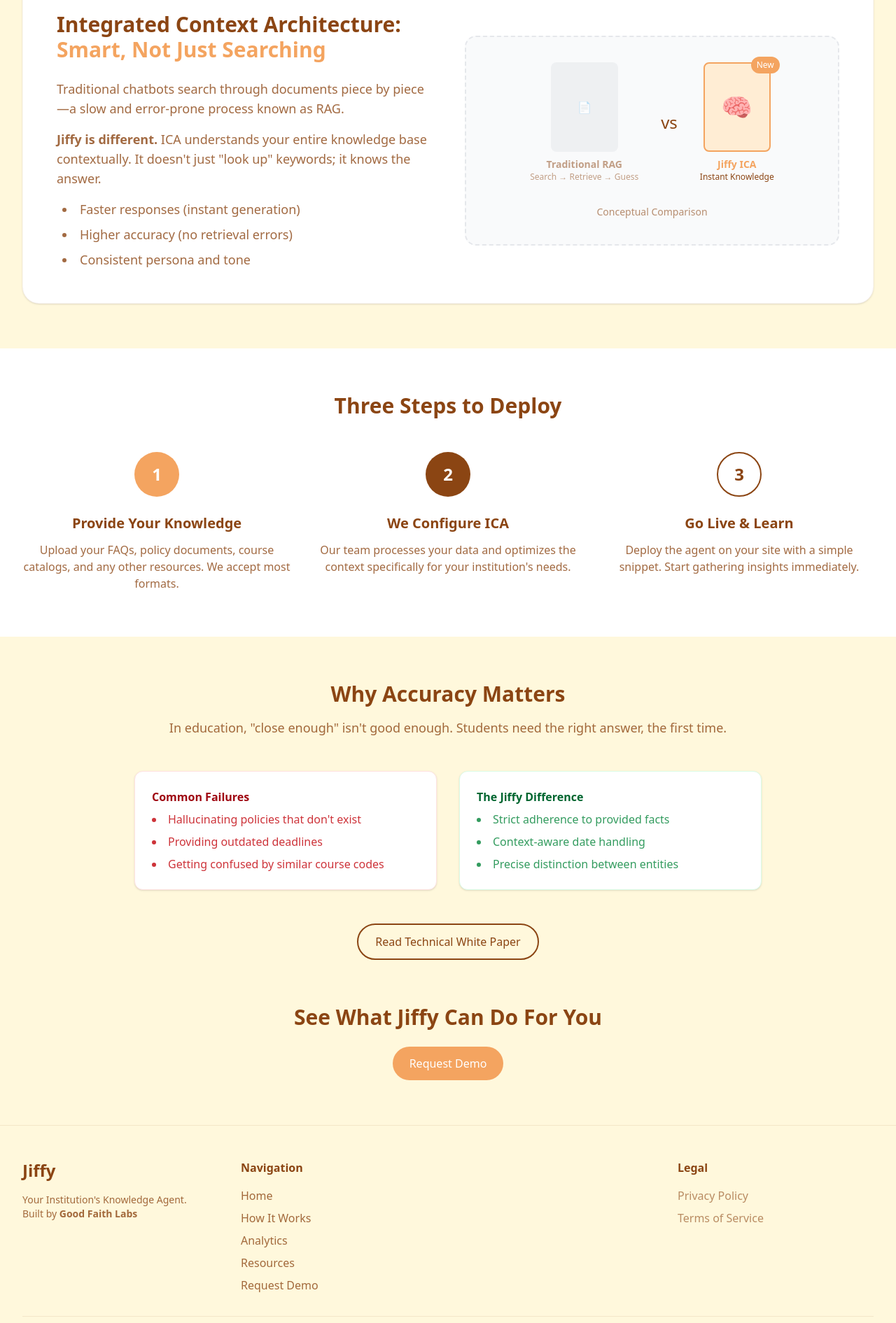
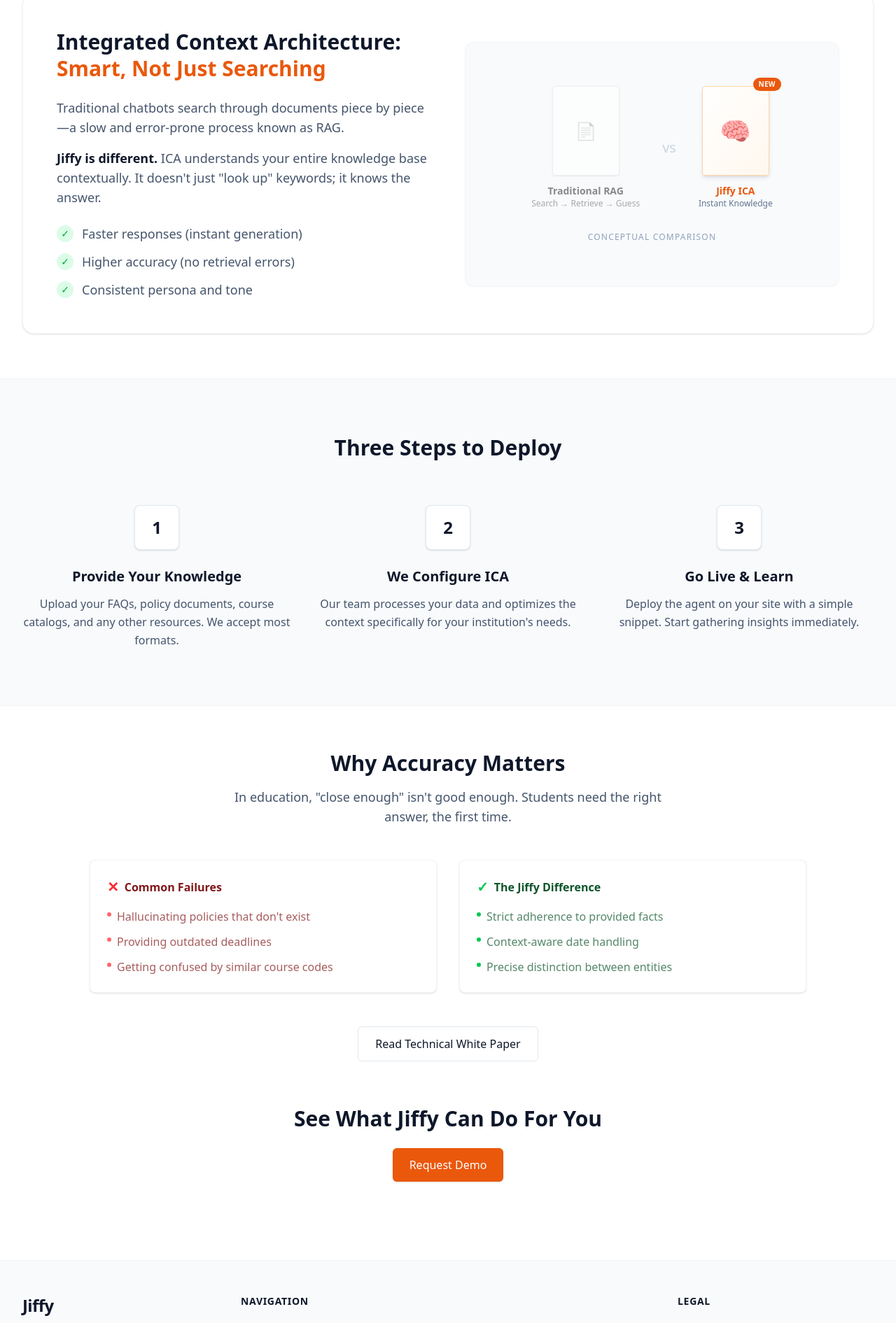
Before and after one commit to ashwaryy/jiffy-website, a Next.js app: page /how-it-works in a window 1280 px wide. Shown: the part 300-2191 px from the top of the page at 70% size. Built offline with nearby package versions, Linux system fonts and the light colour scheme.

Commit message:
feat: aesthetic revamp for a fresh, professional feel

```diff
--- a/app/globals.css
+++ b/app/globals.css
@@ -1,10 +1,12 @@
 @import "tailwindcss";
 
 :root {
-  /* Design System Colors */
-  --jiffy-primary: #F4A460;
-  --jiffy-secondary: #8B4513;
-  --jiffy-background: #FFF8DC;
+  /* Premium Design System Colors */
+  --jiffy-primary: #ea580c; /* Sharper Orange (Orange-600) for pop */
+  --jiffy-accent: #facc15; /* Yellow (Yellow-400) for highlights */
+  --jiffy-secondary: #0f172a; /* Slate-900 for sharp, premium text */
+  --jiffy-background: #ffffff; /* Clean White */
+  --jiffy-surface: #f8fafc; /* Slate-50 for subtle backgrounds */
 
   /* Semantic mappings */
   --background: var(--jiffy-background);
@@ -16,6 +18,8 @@
   --color-foreground: var(--foreground);
   --color-primary: var(--jiffy-primary);
   --color-secondary: var(--jiffy-secondary);
+  --color-surface: var(--jiffy-surface);
+  --color-accent: var(--jiffy-accent);
   --font-sans: var(--font-dm-sans);
 }
 
--- a/app/how-it-works/page.tsx
+++ b/app/how-it-works/page.tsx
@@ -3,91 +3,100 @@
 
 export default function HowItWorks() {
   return (
-    <div className="flex flex-col gap-16 pb-16 pt-12">
+    <div className="flex flex-col gap-16 pb-16 pt-16">
       {/* Page Headline */}
       <section className="container mx-auto px-4 sm:px-6 lg:px-8 text-center">
-        <h1 className="text-4xl md:text-5xl font-bold text-secondary mb-4">
+        <h1 className="text-4xl md:text-5xl font-bold text-secondary mb-6 tracking-tight">
           How Jiffy's Knowledge Agent Works
         </h1>
-        <p className="text-xl text-secondary/70 max-w-2xl mx-auto">
+        <p className="text-xl text-slate-600 max-w-2xl mx-auto font-light">
           Built differently to deliver better results.
         </p>
       </section>
 
       {/* Section 1: The ICA Advantage */}
       <section className="container mx-auto px-4 sm:px-6 lg:px-8">
-        <div className="bg-white rounded-3xl p-8 md:p-12 shadow-sm border border-[#8B4513]/5">
+        <div className="bg-white rounded-2xl p-8 md:p-12 shadow-sm border border-slate-100">
           <div className="grid grid-cols-1 lg:grid-cols-2 gap-12 items-center">
             <div>
-              <h2 className="text-3xl font-bold text-secondary mb-6">
+              <h2 className="text-3xl font-bold text-secondary mb-6 leading-tight">
                 Integrated Context Architecture: <br/>
                 <span className="text-primary">Smart, Not Just Searching</span>
               </h2>
-              <div className="space-y-4 text-secondary/80 text-lg">
+              <div className="space-y-4 text-slate-600 text-lg">
                 <p>
                   Traditional chatbots search through documents piece by piece—a slow and error-prone process known as RAG.
                 </p>
                 <p>
-                  <strong>Jiffy is different.</strong> ICA understands your entire knowledge base contextually. It doesn't just "look up" keywords; it knows the answer.
+                  <strong className="text-secondary font-semibold">Jiffy is different.</strong> ICA understands your entire knowledge base contextually. It doesn't just "look up" keywords; it knows the answer.
                 </p>
-                <ul className="list-disc list-inside space-y-2 mt-4 ml-2">
-                  <li>Faster responses (instant generation)</li>
-                  <li>Higher accuracy (no retrieval errors)</li>
-                  <li>Consistent persona and tone</li>
+                <ul className="space-y-3 mt-6">
+                  <li className="flex items-center gap-3">
+                    <div className="w-6 h-6 rounded-full bg-green-100 flex items-center justify-center text-green-600 text-sm">✓</div>
+                    Faster responses (instant generation)
+                  </li>
+                  <li className="flex items-center gap-3">
+                    <div className="w-6 h-6 rounded-full bg-green-100 flex items-center justify-center text-green-600 text-sm">✓</div>
+                    Higher accuracy (no retrieval errors)
+                  </li>
+                  <li className="flex items-center gap-3">
+                    <div className="w-6 h-6 rounded-full bg-green-100 flex items-center justify-center text-green-600 text-sm">✓</div>
+                    Consistent persona and tone
+                  </li>
                 </ul>
               </div>
             </div>
 
             {/* Visual: Comparison Diagram Placeholder */}
-            <div className="bg-gray-50 rounded-2xl p-8 border-2 border-dashed border-gray-200 flex flex-col items-center justify-center min-h-[300px]">
+            <div className="bg-surface rounded-xl p-8 border border-slate-100 flex flex-col items-center justify-center min-h-[350px]">
                <div className="flex items-center gap-8 mb-8 w-full justify-center">
-                  <div className="text-center opacity-50">
-                    <div className="w-24 h-32 bg-gray-200 rounded-lg mx-auto mb-2 flex items-center justify-center">📄</div>
-                    <p className="text-sm font-semibold">Traditional RAG</p>
-                    <p className="text-xs">Search → Retrieve → Guess</p>
+                  <div className="text-center opacity-60 grayscale">
+                    <div className="w-24 h-32 bg-white border border-slate-200 rounded shadow-sm mx-auto mb-3 flex items-center justify-center text-2xl">📄</div>
+                    <p className="text-sm font-bold text-slate-700">Traditional RAG</p>
+                    <p className="text-xs text-slate-500">Search → Retrieve → Guess</p>
                   </div>
-                  <div className="text-2xl text-secondary">vs</div>
+                  <div className="text-xl font-medium text-slate-300">vs</div>
                   <div className="text-center relative">
-                     <div className="absolute -top-2 -right-2 bg-primary text-white text-xs px-2 py-1 rounded-full">New</div>
-                    <div className="w-24 h-32 bg-orange-100 border-2 border-primary rounded-lg mx-auto mb-2 flex items-center justify-center text-4xl">🧠</div>
-                    <p className="text-sm font-semibold text-primary">Jiffy ICA</p>
-                    <p className="text-xs">Instant Knowledge</p>
+                     <div className="absolute -top-3 -right-3 bg-primary text-white text-[10px] font-bold px-2 py-0.5 rounded-full uppercase tracking-wide">New</div>
+                    <div className="w-24 h-32 bg-gradient-to-br from-white to-orange-50 border border-orange-200 rounded shadow-md mx-auto mb-3 flex items-center justify-center text-4xl">🧠</div>
+                    <p className="text-sm font-bold text-primary">Jiffy ICA</p>
+                    <p className="text-xs text-slate-500">Instant Knowledge</p>
                   </div>
                </div>
-               <p className="text-center text-sm text-secondary/60">Conceptual Comparison</p>
+               <p className="text-center text-xs text-slate-400 uppercase tracking-widest">Conceptual Comparison</p>
             </div>
           </div>
         </div>
       </section>
 
       {/* Section 2: Three Steps to Deploy */}
-      <section className="bg-white py-16">
+      <section className="bg-surface py-20 border-y border-slate-100">
         <div className="container mx-auto px-4 sm:px-6 lg:px-8">
-          <div className="text-center mb-12">
+          <div className="text-center mb-16">
             <h2 className="text-3xl font-bold text-secondary">Three Steps to Deploy</h2>
           </div>
 
           <div className="grid grid-cols-1 md:grid-cols-3 gap-8">
-            <div className="flex flex-col items-center text-center">
-              <div className="w-16 h-16 bg-primary text-white rounded-full flex items-center justify-center text-2xl font-bold mb-6">1</div>
+            <div className="flex flex-col items-center text-center group">
+              <div className="w-16 h-16 bg-white border border-slate-200 text-secondary rounded-lg flex items-center justify-center text-2xl font-bold mb-6 shadow-sm group-hover:border-primary group-hover:text-primary transition-colors">1</div>
               <h3 className="text-xl font-bold text-secondary mb-3">Provide Your Knowledge</h3>
-              <p className="text-secondary/80">
+              <p className="text-slate-600 leading-relaxed">
                 Upload your FAQs, policy documents, course catalogs, and any other resources. We accept most formats.
               </p>
             </div>
 
-            <div className="flex flex-col items-center text-center">
-              <div className="w-16 h-16 bg-secondary text-white rounded-full flex items-center justify-center text-2xl font-bold mb-6">2</div>
+            <div className="flex flex-col items-center text-center group">
+              <div className="w-16 h-16 bg-white border border-slate-200 text-secondary rounded-lg flex items-center justify-center text-2xl font-bold mb-6 shadow-sm group-hover:border-primary group-hover:text-primary transition-colors">2</div>
               <h3 className="text-xl font-bold text-secondary mb-3">We Configure ICA</h3>
-              <p className="text-secondary/80">
+              <p className="text-slate-600 leading-relaxed">
                 Our team processes your data and optimizes the context specifically for your institution's needs.
               </p>
             </div>
 
-            <div className="flex flex-col items-center text-center">
-              <div className="w-16 h-16 bg-white border-2 border-secondary text-secondary rounded-full flex items-center justify-center text-2xl font-bold mb-6">3</div>
+            <div className="flex flex-col items-center text-center group">
+              <div className="w-16 h-16 bg-white border border-slate-200 text-secondary rounded-lg flex items-center justify-center text-2xl font-bold mb-6 shadow-sm group-hover:border-primary group-hover:text-primary transition-colors">3</div>
               <h3 className="text-xl font-bold text-secondary mb-3">Go Live & Learn</h3>
-              <p className="text-secondary/80">
+              <p className="text-slate-600 leading-relaxed">
                 Deploy the agent on your site with a simple snippet. Start gathering insights immediately.
               </p>
             </div>
@@ -97,30 +106,52 @@
 
       {/* Section 3: Built for Accuracy */}
       <section className="container mx-auto px-4 sm:px-6 lg:px-8">
-         <div className="max-w-4xl mx-auto">
+         <div className="max-w-5xl mx-auto">
             <div className="text-center mb-12">
               <h2 className="text-3xl font-bold text-secondary mb-4">Why Accuracy Matters</h2>
-              <p className="text-lg text-secondary/80">
+              <p className="text-lg text-slate-600 max-w-2xl mx-auto">
                 In education, "close enough" isn't good enough. Students need the right answer, the first time.
               </p>
             </div>
 
             <div className="grid grid-cols-1 md:grid-cols-2 gap-8 mb-12">
-              <Card className="bg-red-50 border-red-100">
-                <h3 className="text-red-800 font-bold mb-2">Common Failures</h3>
-                <ul className="list-disc list-inside text-red-700/80 space-y-2">
-                  <li>Hallucinating policies that don't exist</li>
-                  <li>Providing outdated deadlines</li>
-                  <li>Getting confused by similar course codes</li>
+              <Card className="bg-red-50/50 border-red-100">
+                <h3 className="text-red-900 font-bold mb-4 flex items-center gap-2">
+                    <span className="text-red-500 text-xl">✕</span> Common Failures
+                </h3>
+                <ul className="space-y-3 text-red-900/70">
+                  <li className="flex items-start gap-2">
+                    <span className="mt-1.5 w-1.5 h-1.5 rounded-full bg-red-400 shrink-0"></span>
+                    Hallucinating policies that don't exist
+                  </li>
+                  <li className="flex items-start gap-2">
+                    <span className="mt-1.5 w-1.5 h-1.5 rounded-full bg-red-400 shrink-0"></span>
+                    Providing outdated deadlines
+                  </li>
+                  <li className="flex items-start gap-2">
+                    <span className="mt-1.5 w-1.5 h-1.5 rounded-full bg-red-400 shrink-0"></span>
+                    Getting confused by similar course codes
+                  </li>
                 </ul>
               </Card>
 
-              <Card className="bg-green-50 border-green-100">
-                <h3 className="text-green-800 font-bold mb-2">The Jiffy Difference</h3>
-                <ul className="list-disc list-inside text-green-700/80 space-y-2">
-                  <li>Strict adherence to provided facts</li>
-                  <li>Context-aware date handling</li>
-                  <li>Precise distinction between entities</li>
+              <Card className="bg-green-50/50 border-green-100">
+                <h3 className="text-green-900 font-bold mb-4 flex items-center gap-2">
+                    <span className="text-green-500 text-xl">✓</span> The Jiffy Difference
+                </h3>
+                <ul className="space-y-3 text-green-900/70">
+                  <li className="flex items-start gap-2">
+                    <span className="mt-1.5 w-1.5 h-1.5 rounded-full bg-green-500 shrink-0"></span>
+                    Strict adherence to provided facts
+                  </li>
+                  <li className="flex items-start gap-2">
+                    <span className="mt-1.5 w-1.5 h-1.5 rounded-full bg-green-500 shrink-0"></span>
+                    Context-aware date handling
+                  </li>
+                  <li className="flex items-start gap-2">
+                    <span className="mt-1.5 w-1.5 h-1.5 rounded-full bg-green-500 shrink-0"></span>
+                    Precise distinction between entities
+                  </li>
                 </ul>
               </Card>
             </div>
@@ -132,7 +163,7 @@
       </section>
 
       {/* Final CTA */}
-      <section className="container mx-auto px-4 sm:px-6 lg:px-8 text-center">
+      <section className="container mx-auto px-4 sm:px-6 lg:px-8 text-center pb-12">
         <h2 className="text-3xl font-bold text-secondary mb-6">See What Jiffy Can Do For You</h2>
         <Button href="/demo">Request Demo</Button>
       </section>
--- a/components/Button.tsx
+++ b/components/Button.tsx
@@ -15,13 +15,13 @@
   className = "",
   ...props
 }: ButtonProps) {
-  const baseStyles = "inline-flex items-center justify-center px-6 py-3 rounded-full font-medium transition-colors duration-200 focus:outline-none focus:ring-2 focus:ring-offset-2";
+  const baseStyles = "inline-flex items-center justify-center px-6 py-3 rounded-md font-medium transition-all duration-200 focus:outline-none focus:ring-2 focus:ring-offset-2";
 
   const variants = {
-    primary: "bg-primary text-white hover:bg-[#E08E4D] focus:ring-primary",
-    secondary: "bg-secondary text-white hover:bg-[#6D360F] focus:ring-secondary",
-    outline: "border-2 border-secondary text-secondary hover:bg-secondary hover:text-white focus:ring-secondary",
-    ghost: "text-secondary hover:bg-black/5 focus:ring-secondary",
+    primary: "bg-primary text-white hover:bg-orange-700 focus:ring-primary shadow-sm hover:shadow",
+    secondary: "bg-secondary text-white hover:bg-slate-800 focus:ring-secondary shadow-sm hover:shadow",
+    outline: "border border-slate-200 text-secondary hover:border-primary hover:text-primary bg-transparent focus:ring-primary",
+    ghost: "text-secondary hover:bg-slate-50 focus:ring-secondary",
   };
 
   const combinedClassName = `${baseStyles} ${variants[variant]} ${className}`;
--- a/components/Card.tsx
+++ b/components/Card.tsx
@@ -8,7 +8,7 @@
 
 export default function Card({ children, className = "", title }: CardProps) {
   return (
-    <div className={`bg-white rounded-xl shadow-sm border border-[#8B4513]/5 p-6 hover:shadow-md transition-shadow duration-200 ${className}`}>
+    <div className={`bg-white rounded-lg shadow-sm border border-slate-100 p-6 hover:shadow-md transition-shadow duration-200 ${className}`}>
       {title && <h3 className="text-xl font-bold text-secondary mb-3">{title}</h3>}
       {children}
     </div>
--- a/components/Footer.tsx
+++ b/components/Footer.tsx
@@ -10,14 +10,14 @@
   ];
 
   return (
-    <footer className="bg-[#FFF8DC] border-t border-[#8B4513]/10 py-12 mt-auto">
+    <footer className="bg-surface border-t border-slate-100 py-12 mt-auto">
       <div className="container mx-auto px-4 sm:px-6 lg:px-8">
         <div className="grid grid-cols-1 md:grid-cols-4 gap-8">
           <div className="col-span-1 md:col-span-1">
-            <Link href="/" className="text-2xl font-bold text-secondary mb-4 block">
+            <Link href="/" className="text-2xl font-bold text-secondary mb-4 block tracking-tight">
               Jiffy
             </Link>
-            <p className="text-secondary/80 text-sm">
+            <p className="text-slate-500 text-sm leading-relaxed">
               Your Institution's Knowledge Agent.
               <br />
               Built by{" "}
@@ -25,7 +25,7 @@
                 href="https://goodfaithlabs.com"
                 target="_blank"
                 rel="noopener noreferrer"
-                className="font-semibold hover:underline"
+                className="font-semibold text-secondary hover:text-primary transition-colors"
               >
                 Good Faith Labs
               </a>
@@ -33,11 +33,11 @@
           </div>
 
           <div className="col-span-1 md:col-span-2">
-            <h3 className="text-secondary font-semibold mb-4">Navigation</h3>
-            <ul className="space-y-2">
+            <h3 className="text-secondary font-semibold mb-4 text-sm uppercase tracking-wider">Navigation</h3>
+            <ul className="space-y-3">
               {links.map((link) => (
                 <li key={link.href}>
-                  <Link href={link.href} className="text-secondary/80 hover:text-primary transition-colors">
+                  <Link href={link.href} className="text-slate-500 hover:text-primary transition-colors text-sm">
                     {link.label}
                   </Link>
                 </li>
@@ -46,19 +46,19 @@
           </div>
 
           <div className="col-span-1">
-            <h3 className="text-secondary font-semibold mb-4">Legal</h3>
-            <ul className="space-y-2">
+            <h3 className="text-secondary font-semibold mb-4 text-sm uppercase tracking-wider">Legal</h3>
+            <ul className="space-y-3">
               <li>
-                <span className="text-secondary/60 cursor-not-allowed">Privacy Policy</span>
+                <span className="text-slate-400 text-sm cursor-not-allowed">Privacy Policy</span>
               </li>
               <li>
-                <span className="text-secondary/60 cursor-not-allowed">Terms of Service</span>
+                <span className="text-slate-400 text-sm cursor-not-allowed">Terms of Service</span>
               </li>
             </ul>
           </div>
         </div>
 
-        <div className="mt-8 pt-8 border-t border-[#8B4513]/10 text-center text-sm text-secondary/60">
+        <div className="mt-12 pt-8 border-t border-slate-200 text-center text-sm text-slate-400">
           &copy; {new Date().getFullYear()} Jiffy. All rights reserved.
         </div>
       </div>
```
Also changed, not shown: app/analytics/page.tsx (+37 -37 lines), app/demo/page.tsx (+25 -25 lines), app/page.tsx (+66 -47 lines), app/resources/case-study/page.tsx (+15 -15 lines), app/resources/page.tsx (+19 -19 lines), app/resources/white-paper/page.tsx (+24 -24 lines), components/Header.tsx (+6 -6 lines).
